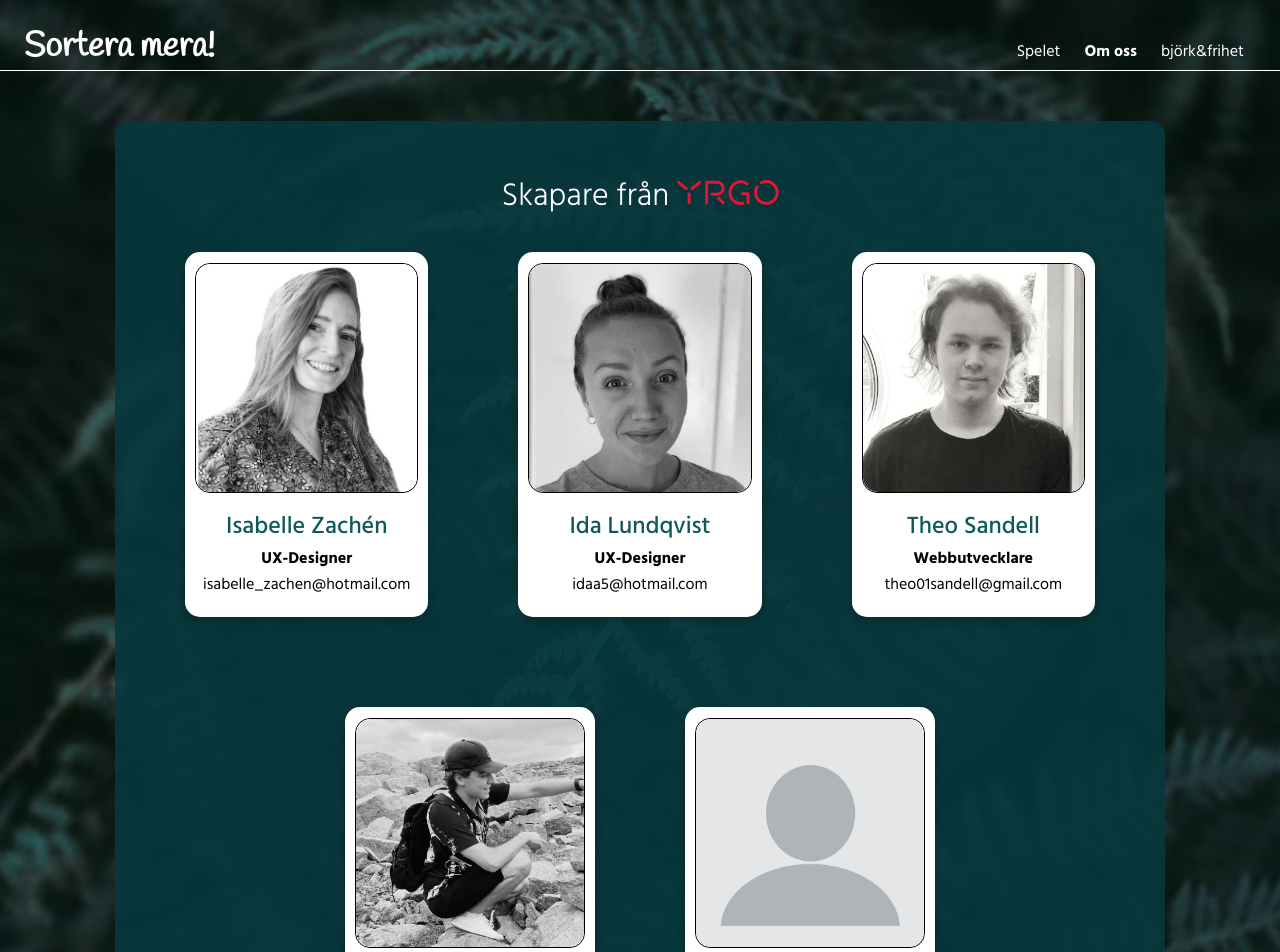
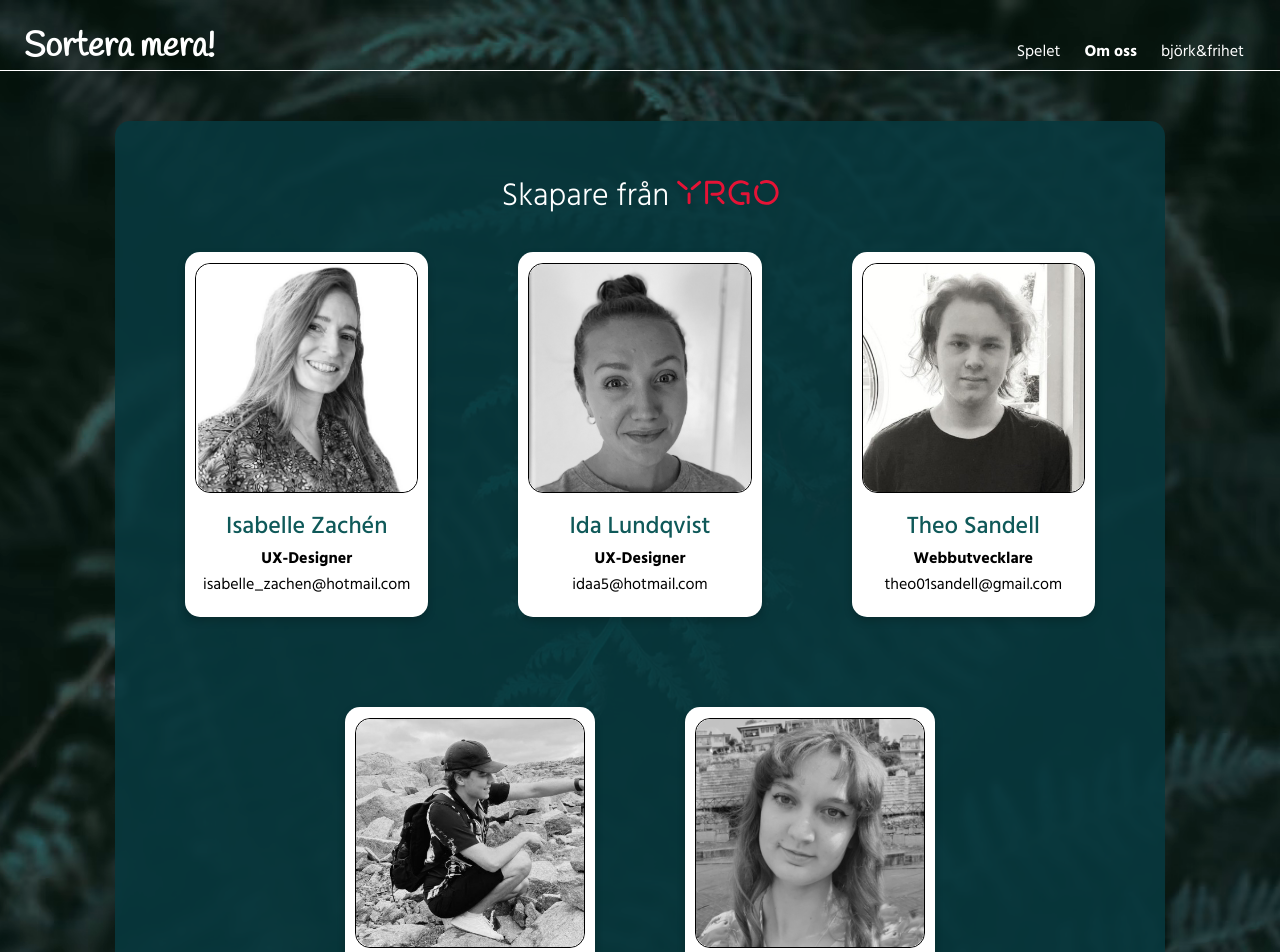
Before and after one commit to theo0165/sammanslaget, a Next.js app: page /om in a window 1280 px wide. Shown: the top 952 px of the page. Built offline with nearby package versions, Linux system fonts and the light colour scheme.

Commit message:
Medina new info

```diff
--- a/pages/om.tsx
+++ b/pages/om.tsx
@@ -88,15 +88,12 @@ const Om: NextPage = () => {
 
             <Person
               name="Medina Ljufi"
-              image="/profile.png"
+              image="/people/medina.png"
               education="Game Creator Artist"
-              description="Jag har ansvarat för idégenerering, användartester av spelet samt gjort prototyper av hemsidan."
+              description="Jag har arbetat med att producera grafik till spelet och har gjort all miljö och alla prylar samt hjälpt till med ide tänkandet kring spelets funktion. "
               eduLink="https://www.yrgo.se/utbildningar/game-creator-artist/"
               contact={{
-                email: "test@example.com",
-                github: "https://github.com",
-                website: "https://example.com",
-                linkedin: "https://linkedin.com",
+                email: "medlju1231@skola.goteborg.se",
               }}
             />
           </div>
```
Also changed, not shown: public/people/medina.png (added).
